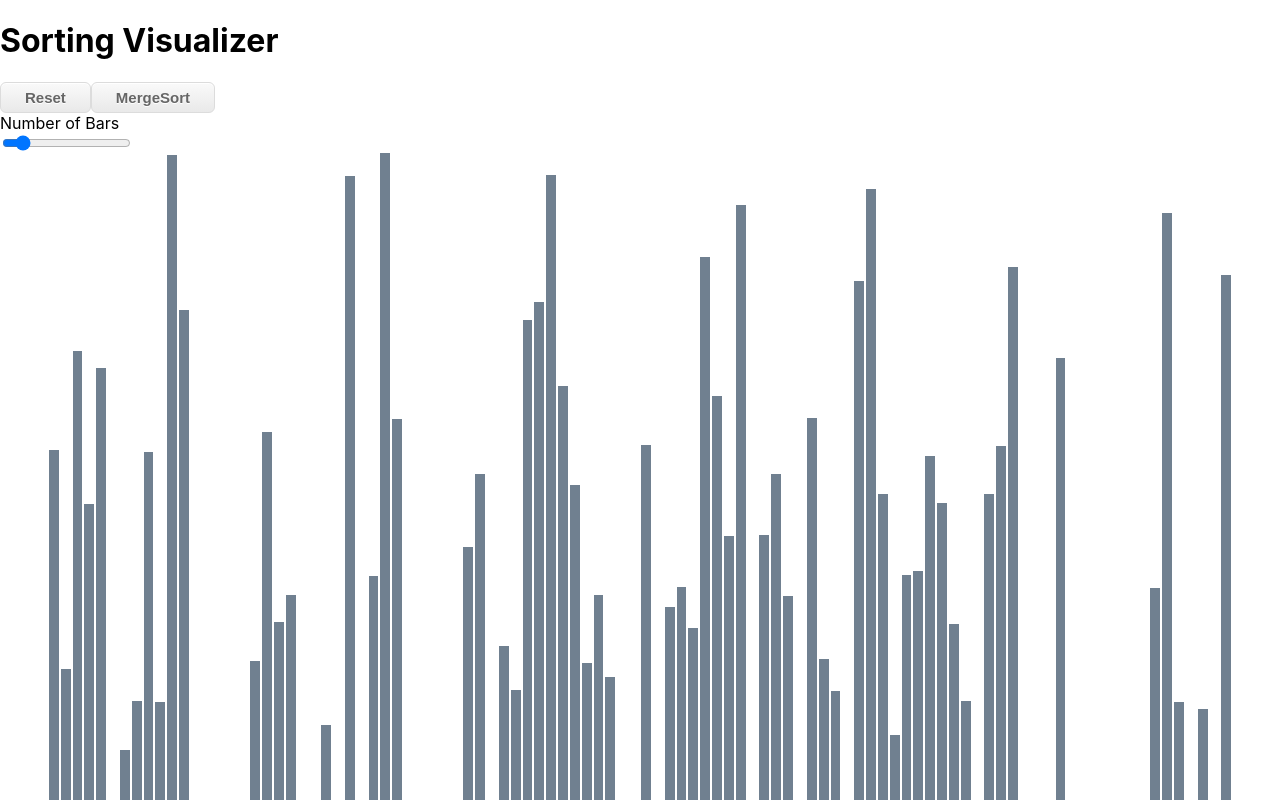
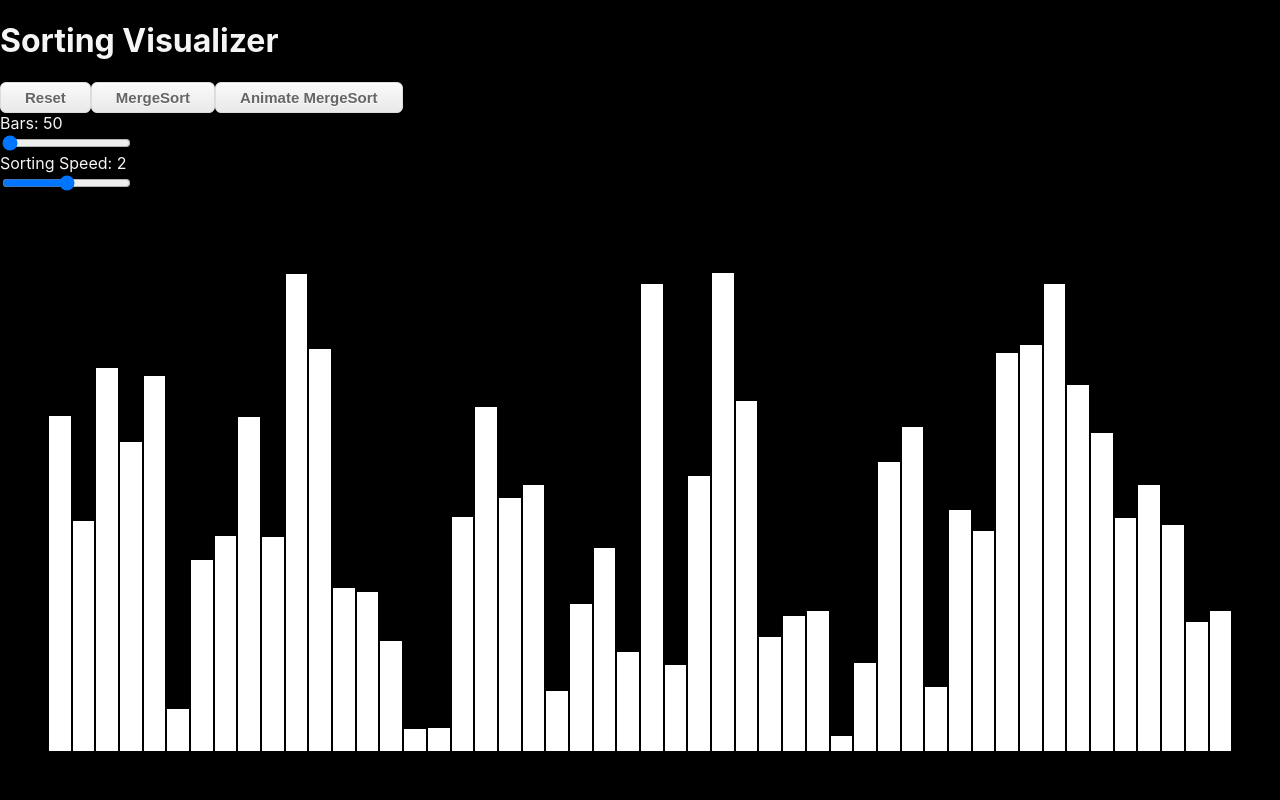
Before and after one commit to lennox-davidlevy/Sorting_Algo_Visualizer, a React (Create React App) app: page / in a window 1280 px wide. Shown: the top 800 px of the page. Built offline with nearby package versions, Linux system fonts and the light colour scheme.

Commit message:
animation first pass

```diff
--- a/src/App.js
+++ b/src/App.js
@@ -1,12 +1,11 @@
-
 import './App.css';
 import Visualizer from './components/Visualizer';
 
 function App() {
   return (
     <div className="App">
-    <h1>Sorting Visualizer</h1>
-    <Visualizer/>
+      <h1>Sorting Visualizer</h1>
+      <Visualizer />
     </div>
   );
 }
--- a/src/algorithms.js
+++ b/src/algorithms.js
@@ -26,4 +26,50 @@ const merge = (left, right) => {
   return [...result, ...end];
 };
 
-export { mergeSort };
+const returnAnimationArray = (arr) => {
+  const result = [];
+  if (arr.length <= 1) return arr;
+  const tempArr = [...arr],
+    start = 0,
+    end = arr.length - 1;
+  // const start = 0
+  // const end = arr.length - 1;
+  mergeAnimationHelper(arr, start, end, tempArr, result);
+  return result;
+};
+
+const mergeAnimationHelper = (arr, start, end, tempArr, result) => {
+  if (start === end) return;
+  const mid = Math.floor((start + end) / 2);
+  mergeAnimationHelper(tempArr, start, mid, arr, result);
+  mergeAnimationHelper(tempArr, mid + 1, end, arr, result);
+  mergeAnimation(arr, start, mid, end, tempArr, result);
+};
+
+const mergeAnimation = (arr, start, mid, end, tempArr, result) => {
+  let i = start,
+    k = start,
+    j = mid + 1;
+  while (i <= mid && j <= end) {
+    result.push([i, j], [i, j]);
+    if (tempArr[i] <= tempArr[j]) {
+      result.push([k, tempArr[i]]);
+      arr[k++] = tempArr[i++];
+    } else {
+      result.push([k, tempArr[j]]);
+      arr[k++] = tempArr[j++];
+    }
+  }
+  while (i <= mid) {
+    result.push([i, i], [i, i]);
+    result.push([k, tempArr[i]]);
+    arr[k++] = tempArr[i++];
+  }
+  while (j <= end) {
+    result.push([j, j], [j, j]);
+    result.push([k, tempArr[j]]);
+    arr[k++] = tempArr[j++];
+  }
+};
+
+export { mergeSort, returnAnimationArray };
--- a/src/components/Visualizer.css
+++ b/src/components/Visualizer.css
@@ -2,24 +2,35 @@ input,
 label {
   display: block;
 }
+body {
+  background-color: black;
+}
+h1 {
+  color: whitesmoke;
+}
+label {
+  color: whitesmoke;
+}
 
 .bar-container {
   position: relative;
+  margin-top: 10vh;
   padding: 0 3rem 0 3rem;
   display: flex;
   align-items: center;
   flex-direction: row;
   justify-content: center;
+  height: 60vh;
+  min-width: 850px;
 }
 
 .bar-number {
   align-self: flex-end;
   flex-grow: 4;
   width: 4px;
-  background-color: slategray;
+  background-color: whitesmoke;
   display: inline-block;
   margin: 0 1px;
-  z-index: 1;
 }
 
 .bar-number:hover {
--- a/src/components/Visualizer.js
+++ b/src/components/Visualizer.js
@@ -1,25 +1,37 @@
 import React, { useEffect, useState } from 'react';
 import { setRandomNumber } from '../helpers';
-import { mergeSort } from '../algorithms';
+import { mergeSort, returnAnimationArray } from '../algorithms';
 import './Visualizer.css';
 
 const Visualizer = () => {
   const [arr, setArr] = useState([]);
-  const [min, setMin] = useState(5);
-  const [max, setMax] = useState(1000);
-  const [numberOfBars, setNumberOfBars] = useState(100);
+  const [numberOfBars, setNumberOfBars] = useState(50);
+  const [speed, setSpeed] = useState(2);
 
   useEffect(() => {
     resetArray(numberOfBars);
   }, [numberOfBars]);
 
+  useEffect(() => {
+    const bars = document.getElementsByClassName('bar-number');
+    for (let i = 0; i < bars.length; i++) {
+      const barStyle = bars[i].style;
+      barStyle.backgroundColor = 'white';
+    }
+  }, [arr]);
+
   const resetArray = (n) => {
     const arr = [];
     for (let i = 0; i < n; i++) {
-      arr.push(setRandomNumber(min, max));
+      arr.push(setRandomNumber(5, 1000));
     }
     setArr(arr);
   };
+
+  const resetOnClick = () => {
+    window.location.reload(false);
+  };
+
   const mergeSortOnClick = () => {
     setArr(mergeSort(arr));
   };
@@ -29,32 +41,78 @@ const Visualizer = () => {
     setNumberOfBars(e.target.value);
   };
 
+  const changeSpeed = (e) => {
+    e.preventDefault();
+    setSpeed(e.target.value);
+  };
+
+  const animateMergeSortOnClick = () => {
+    const animations = returnAnimationArray(arr);
+    for (let i = 0; i < animations.length; i++) {
+      const numBars = document.getElementsByClassName('bar-number');
+      const changeColor = i % 3 !== 2;
+      if (changeColor) {
+        const [firstBar, secondBar] = animations[i];
+        const firstBarStyle = numBars[firstBar].style;
+        const secondBarStyle = numBars[secondBar].style;
+        const color = i % 3 === 0 ? 'red' : 'whitesmoke';
+        setTimeout(() => {
+          firstBarStyle.backgroundColor = color;
+          secondBarStyle.backgroundColor = color;
+        }, i * 10);
+      } else {
+        setTimeout(() => {
+          let [firstBar, newHeight] = animations[i];
+          const firstBarStyle = numBars[firstBar].style;
+          newHeight = (newHeight / 1000) * 100;
+          firstBarStyle.height = `${newHeight}%`;
+        }, i * 10);
+      }
+    }
+  };
+
   return (
     <div className="container">
-      <button className="myButton" onClick={() => resetArray(numberOfBars)}>
+      <button className="myButton" onClick={() => resetOnClick(numberOfBars)}>
         Reset
       </button>
       <button className="myButton" onClick={() => mergeSortOnClick()}>
         MergeSort
       </button>
+      <button className="myButton" onClick={() => animateMergeSortOnClick()}>
+        Animate MergeSort
+      </button>
       <label>
-        Number of Bars
+        Bars: {numberOfBars}
         <input
           type="range"
           min="50"
-          max="500"
+          max="350"
           value={numberOfBars}
           step="50"
           onChange={(e) => changeNumberOfBars(e)}
         />
       </label>
+      <label>
+        Sorting Speed: {speed}
+        <input
+          type="range"
+          min="1"
+          max="3"
+          value={speed}
+          step="1"
+          onChange={(e) => changeSpeed(e)}
+        />
+      </label>
       <div className="bar-container">
         {arr.map((num, index) => {
+          const percentage = (num / 1000) * 100;
+
           return (
             <div
               className="bar-number"
               key={index}
-              style={{ height: `${num}px` }}
+              style={{ height: `${percentage}%` }}
             ></div>
           );
         })}
```
